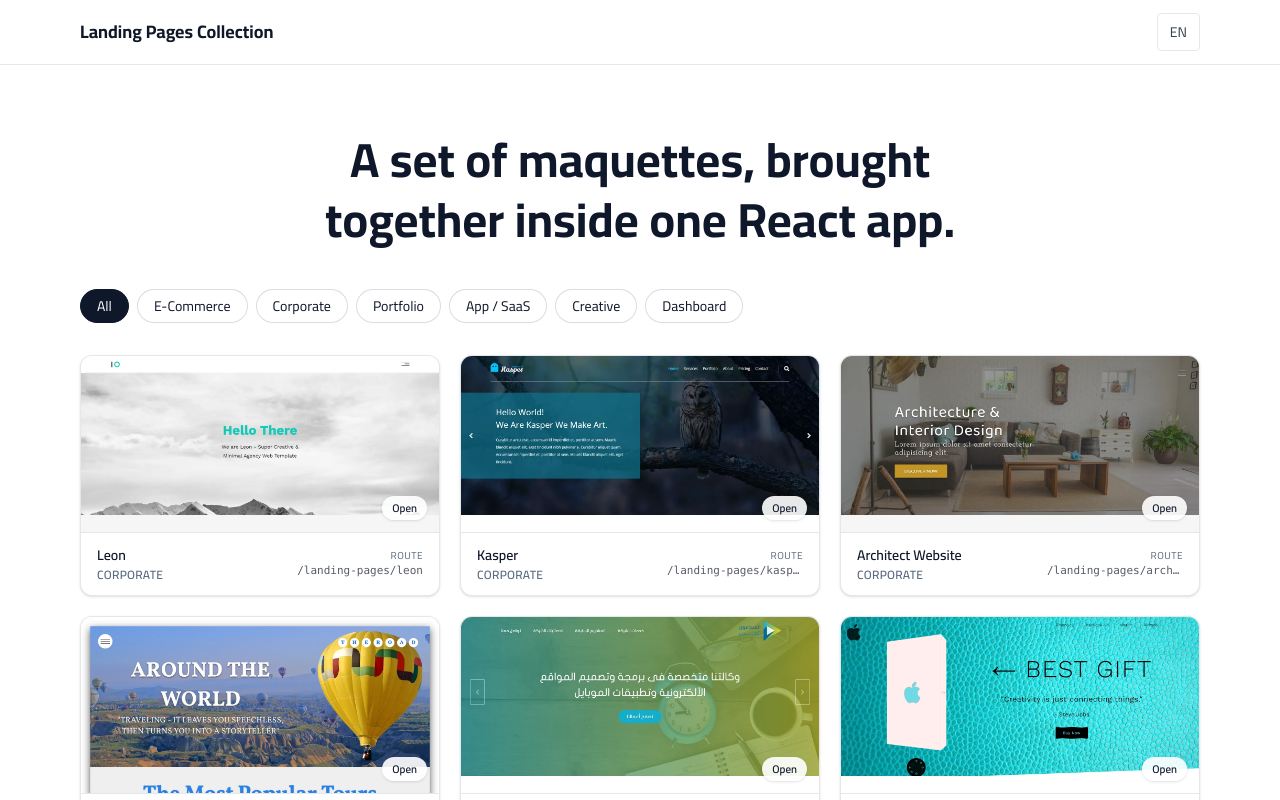
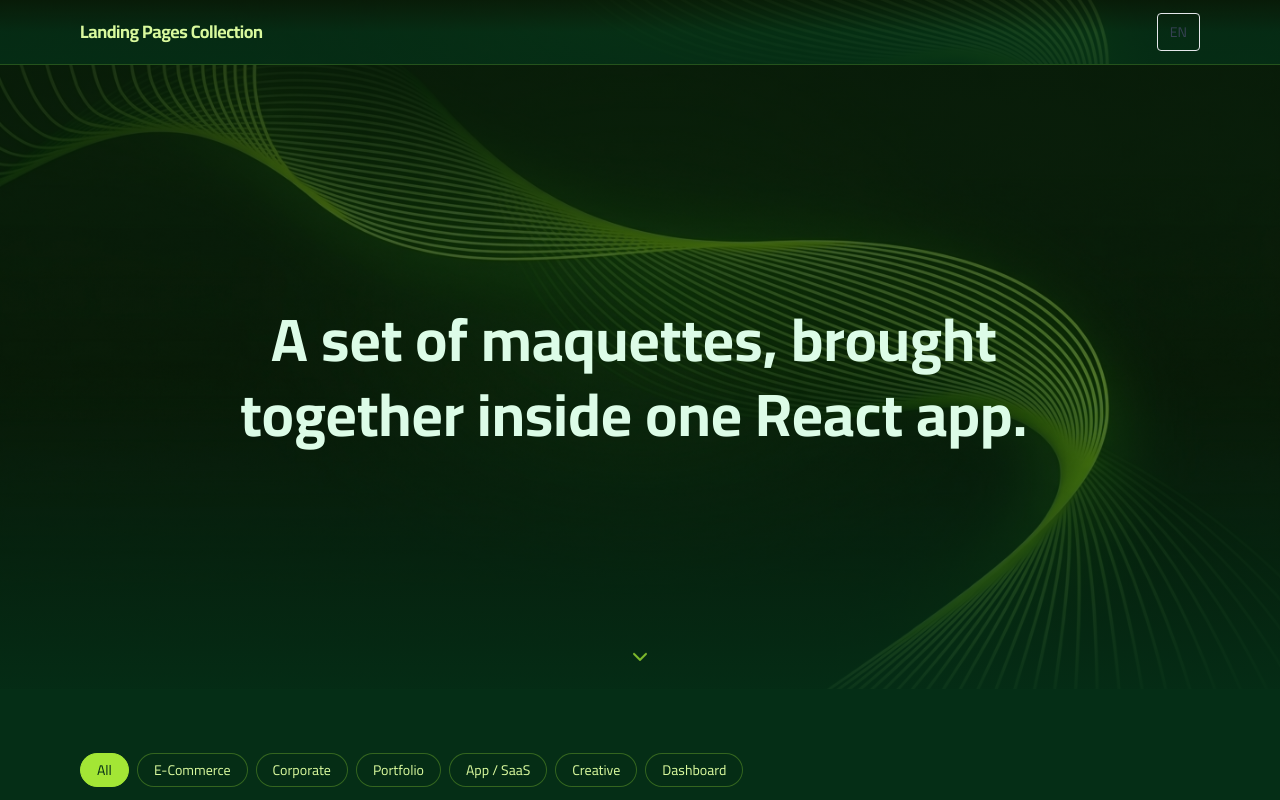
Before and after one commit to Mahmoud-Saadaoui/react-landing-pages-gallery, a React (Vite) app: page / in a window 1280 px wide. Shown: the top 800 px of the page. Built offline with nearby package versions, Linux system fonts and the light colour scheme.

Commit message:
change style home & the agengy landing

```diff
--- a/src/components/Agency/data.js
+++ b/src/components/Agency/data.js
@@ -17,6 +17,8 @@ import icon3 from "./images/icon3.png";
 import icon4 from "./images/icon4.png";
 import { larges, smalls } from "./gallery";
 import logo from "./images/logo.png";
+import bg from "./images/bg.webp";
+import bg2 from "./images/bg2.webp";
 
 export const navLinks = [
   { label: "خدمات الشركة", target: "services" },
@@ -27,10 +29,12 @@ export const navLinks = [
 
 export const slides = [
   {
+    image: bg,
     text: "وكالتنا متخصصة فى برمجة وتصميم المواقع الألكترونية وتطبيقات الموبايل",
     link: { label: "تصفح أعمالنا", target: "gallery" },
   },
   {
+    image: bg2,
     text: "مرحبا بك في موقع وكالتنا الرسمي لا تتردد في التواصل معنا واخبارنا رأيك",
     link: { label: "تواصل معنا", target: "contacts" },
   },
--- a/src/components/Footer.jsx
+++ b/src/components/Footer.jsx
@@ -5,8 +5,8 @@ const Footer = () => {
   const year = new Date().getFullYear();
 
   return (
-    <footer className="mt-auto border-t border-gray-200 bg-white">
-      <div className="mx-auto max-w-6xl px-4 py-6 flex items-center justify-between gap-4 text-sm text-gray-600">
+    <footer className="mt-auto border-t border-[#A3E635]/20 bg-[#052E16]">
+      <div className="mx-auto flex max-w-6xl items-center justify-between gap-4 px-4 py-6 text-sm text-[#BBF7D0]">
         <p>{t("footer.copyright", { year })}</p>
         <p>{t("footer.slogan")}</p>
       </div>
--- a/src/components/Header.jsx
+++ b/src/components/Header.jsx
@@ -6,9 +6,17 @@ const Header = () => {
   const { t } = useTranslation();
 
   return (
-    <header className="border-b border-gray-200 bg-white">
-      <div className="mx-auto max-w-6xl px-4 h-16 flex items-center justify-between">
-        <Link to="/" className="text-lg font-bold text-gray-900">
+    <header className="relative overflow-hidden border-b border-[#A3E635]/20 bg-[#052E16]">
+      <div
+        className="absolute inset-0 bg-cover bg-center"
+        style={{ backgroundImage: "url(/home-page-bg.jpeg)" }}
+      />
+      <div className="absolute inset-0 bg-gradient-to-b from-[#081B08]/90 via-[#052E16]/85 to-[#052E16]/90" />
+      <div className="relative z-10 mx-auto flex h-16 max-w-6xl items-center justify-between px-4">
+        <Link
+          to="/"
+          className="text-lg font-bold tracking-tight text-[#D9F99D] transition-colors hover:text-[#A3E635]"
+        >
           {t("brand.name")}
         </Link>
         <nav className="flex items-center gap-2">
--- a/src/pages/HomePage.jsx
+++ b/src/pages/HomePage.jsx
@@ -10,8 +10,8 @@ const CardImage = ({ page }) => {
 
   if (!page.screenshot) {
     return (
-      <div className="flex h-44 w-full items-center justify-center bg-[#0F172A]">
-        <span className="font-display text-5xl font-bold text-white/15">
+      <div className="flex h-44 w-full items-center justify-center bg-[#052E16]">
+        <span className="font-display text-5xl font-bold text-[#A3E635]/25">
           {initial(page.title)}
         </span>
       </div>
@@ -21,7 +21,7 @@ const CardImage = ({ page }) => {
   return (
     <div className="relative h-44 w-full">
       <div
-        className={`absolute inset-0 animate-pulse bg-gray-200 transition-opacity duration-300 ${
+        className={`absolute inset-0 bg-[#052E16] transition-opacity duration-300 ${
           loaded ? "opacity-0" : "opacity-100"
         }`}
       />
@@ -44,44 +44,35 @@ const Card = ({ page }) => {
   return (
     <Link
       to={`/landing-pages/${page.slug}`}
-      className="group flex flex-col overflow-hidden rounded-xl border border-[#0F172A]/10 bg-white shadow-sm transition-all duration-300 hover:-translate-y-1 hover:shadow-lg focus-visible:outline-2 focus-visible:outline-offset-2 focus-visible:outline-[#E8590C]"
+      className="flex flex-col overflow-hidden rounded-xl border border-[#A3E635]/15 bg-[#052E16] shadow-sm transition-all duration-300 hover:-translate-y-1 hover:border-[#A3E635]/70 hover:shadow-lg focus-visible:outline-2 focus-visible:outline-offset-2 focus-visible:outline-[#A3E635]"
     >
-      <div className="relative overflow-hidden border-b border-[#0F172A]/10">
-        <div className="transition-transform duration-300 group-hover:scale-[1.03]">
+      <div className="relative overflow-hidden border-b border-[#A3E635]/15">
         <CardImage page={page} />
-        </div>
-        {page.status === "done" ? (
-          <span className="absolute bottom-3 end-3 rounded-full bg-white/90 px-2.5 py-1 text-[11px] font-semibold text-[#0F172A] shadow-sm">
-            {t("gallery.open")}
-          </span>
-        ) : (
+        {page.status !== "done" && (
           <span className="absolute top-3 end-3 rounded-full bg-[#E8590C] px-2 py-0.5 text-[11px] font-semibold text-white">
             {t("gallery.pending")}
           </span>
         )}
       </div>
 
-      <div className="flex items-center justify-between gap-3 px-4 py-3">
-        <div className="min-w-0">
-          <h3 className="truncate font-display text-sm font-semibold text-[#0F172A]">
+      <div className="px-4 py-3">
+        <h3 className="truncate font-display text-sm font-semibold text-[#D9F99D]">
           {page.title}
         </h3>
-          <p className="mt-0.5 text-xs font-semibold uppercase tracking-wide text-[#5B6B80]">
+        <p className="mt-0.5 text-xs font-semibold uppercase tracking-wide text-[#A3E635]">
           {t(`categories.${page.category}`)}
         </p>
-        </div>
-        <div className="shrink-0 text-end">
-          <span className="block text-[10px] uppercase tracking-wider text-[#5B6B80]">
-            {t("gallery.route")}
-          </span>
-          <code className="block max-w-34 truncate font-mono text-[11px] text-[#0F172A]/70">
-            /landing-pages/{page.slug}
-          </code>
-        </div>
       </div>
     </Link>
   );
 };
+
+const chipBase = (selected) =>
+  `rounded-full border px-4 py-1.5 text-sm font-medium transition-colors ${
+    selected
+      ? "border-[#A3E635] bg-[#A3E635] text-[#052E16]"
+      : "border-[#A3E635]/30 bg-[#052E16]/60 text-[#D9F99D] hover:border-[#A3E635]/70 hover:bg-[#0B3D24]"
+  }`;
 
 const HomePage = () => {
   const { t } = useTranslation();
@@ -91,14 +82,63 @@ const HomePage = () => {
     ? landingPages.filter((p) => p.category === activeCategory)
     : landingPages;
 
+  const words = t("gallery.title").split(" ");
+
   return (
-    <section className="mx-auto max-w-6xl px-4 py-12 sm:py-16">
-      <header className="mb-10 text-center">
-        <h1 className="mx-auto max-w-3xl font-display text-4xl font-bold leading-tight text-[#0F172A] sm:text-5xl">
-          {t("gallery.title")}
+    <section>
+      <style>{`
+        @keyframes home-rise {
+          0% { opacity: 0; transform: translateY(30px); filter: blur(8px); }
+          70% { filter: blur(0); }
+          100% { opacity: 1; transform: translateY(0); filter: blur(0); }
+        }
+        @keyframes home-fade {
+          0% { opacity: 0; transform: translateY(18px); }
+          100% { opacity: 1; transform: translateY(0); }
+        }
+        .home-rise, .home-fade { opacity: 0; animation-fill-mode: both; }
+        .home-rise { animation-name: home-rise; animation-duration: .9s; animation-timing-function: cubic-bezier(.22,.61,.36,1); }
+        .home-fade { animation-name: home-fade; animation-duration: .8s; animation-timing-function: ease-out; }
+        @media (prefers-reduced-motion: reduce) {
+          .home-rise, .home-fade { animation: none !important; opacity: 1 !important; }
+        }
+      `}</style>
+
+      <div className="relative flex min-h-[78vh] items-center justify-center overflow-hidden bg-[#081B08]">
+        <div
+          className="absolute inset-0 bg-cover bg-center"
+          style={{ backgroundImage: "url(/home-page-bg.jpeg)" }}
+        />
+        <div className="absolute inset-0 bg-gradient-to-b from-[#081B08]/80 via-[#081B08]/55 to-[#052E16]/95" />
+
+        <div className="relative z-10 max-w-4xl px-6 py-28 text-center">
+          <h1 className="font-display text-4xl font-bold leading-tight text-[#DCFCE7] sm:text-5xl md:text-6xl">
+            {words.map((word, i) => (
+              <span
+                key={`${word}-${i}`}
+                className="home-rise inline-block will-change-transform"
+                style={{ animationDelay: `${0.35 + i * 0.09}s` }}
+              >
+                {word}
+                {"\u00A0"}
+              </span>
+            ))}
           </h1>
-      </header>
+        </div>
 
+        <div
+          aria-hidden="true"
+          className="home-fade absolute bottom-6 left-1/2 -translate-x-1/2 animate-bounce text-[#A3E635]"
+          style={{ animationDelay: "1.6s" }}
+        >
+          <svg width="24" height="24" viewBox="0 0 24 24" fill="none" stroke="currentColor" strokeWidth="2" strokeLinecap="round" strokeLinejoin="round">
+            <path d="M6 9l6 6 6-6" />
+          </svg>
+        </div>
+      </div>
+
+      <div className="bg-[#052E16]">
+        <div className="mx-auto max-w-6xl px-4 py-12 sm:py-16">
           <div
             className="mb-8 flex flex-wrap gap-2"
             role="group"
@@ -107,11 +147,7 @@ const HomePage = () => {
             <button
               type="button"
               onClick={() => setActiveCategory(null)}
-          className={`rounded-full border px-4 py-1.5 text-sm font-medium transition-colors ${
-            activeCategory === null
-              ? "border-[#0F172A] bg-[#0F172A] text-white"
-              : "border-[#0F172A]/15 bg-white text-[#0F172A] hover:border-[#0F172A]/40"
-          }`}
+              className={chipBase(activeCategory === null)}
             >
               {t("gallery.all")}
             </button>
@@ -124,11 +160,7 @@ const HomePage = () => {
                     current === category ? null : category
                   )
                 }
-            className={`rounded-full border px-4 py-1.5 text-sm font-medium transition-colors ${
-              activeCategory === category
-                ? "border-[#0F172A] bg-[#0F172A] text-white"
-                : "border-[#0F172A]/15 bg-white text-[#0F172A] hover:border-[#0F172A]/40"
-            }`}
+                className={chipBase(activeCategory === category)}
               >
                 {t(`categories.${category}`)}
               </button>
@@ -140,6 +172,8 @@ const HomePage = () => {
               <Card key={page.slug} page={page} />
             ))}
           </div>
+        </div>
+      </div>
     </section>
   );
 };
```
Also changed, not shown: src/components/Agency/Gallery.jsx (+10 -4 lines), src/components/Agency/Header.jsx (+41 -45 lines), src/components/Agency/Navbar.jsx (+36 -22 lines), src/components/common/BackToGallery.jsx (+18 -7 lines), public/home-page-bg.jpeg (added), 1 other file (tests, documents, lock files or other folders). Lines whose indentation alone changed are shown as unchanged.
